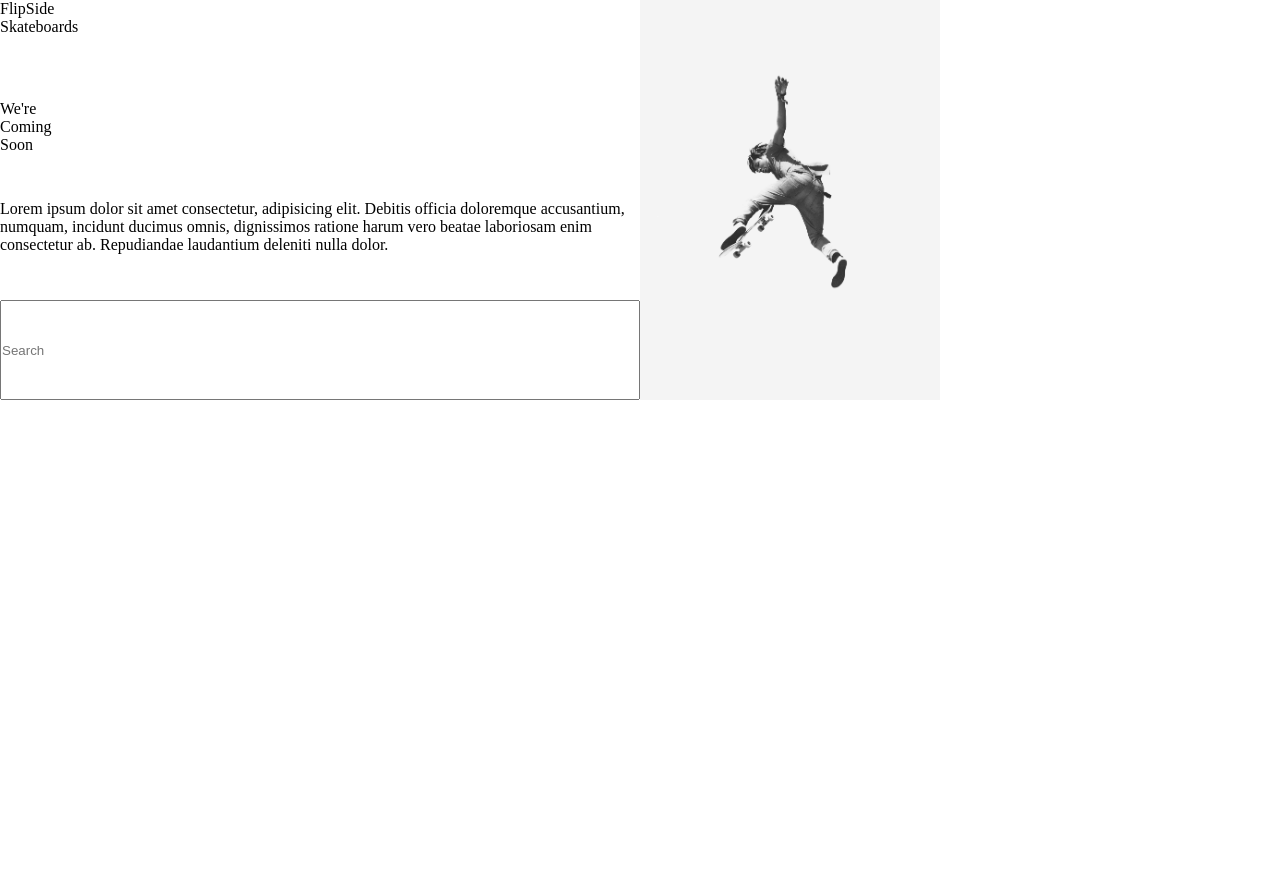
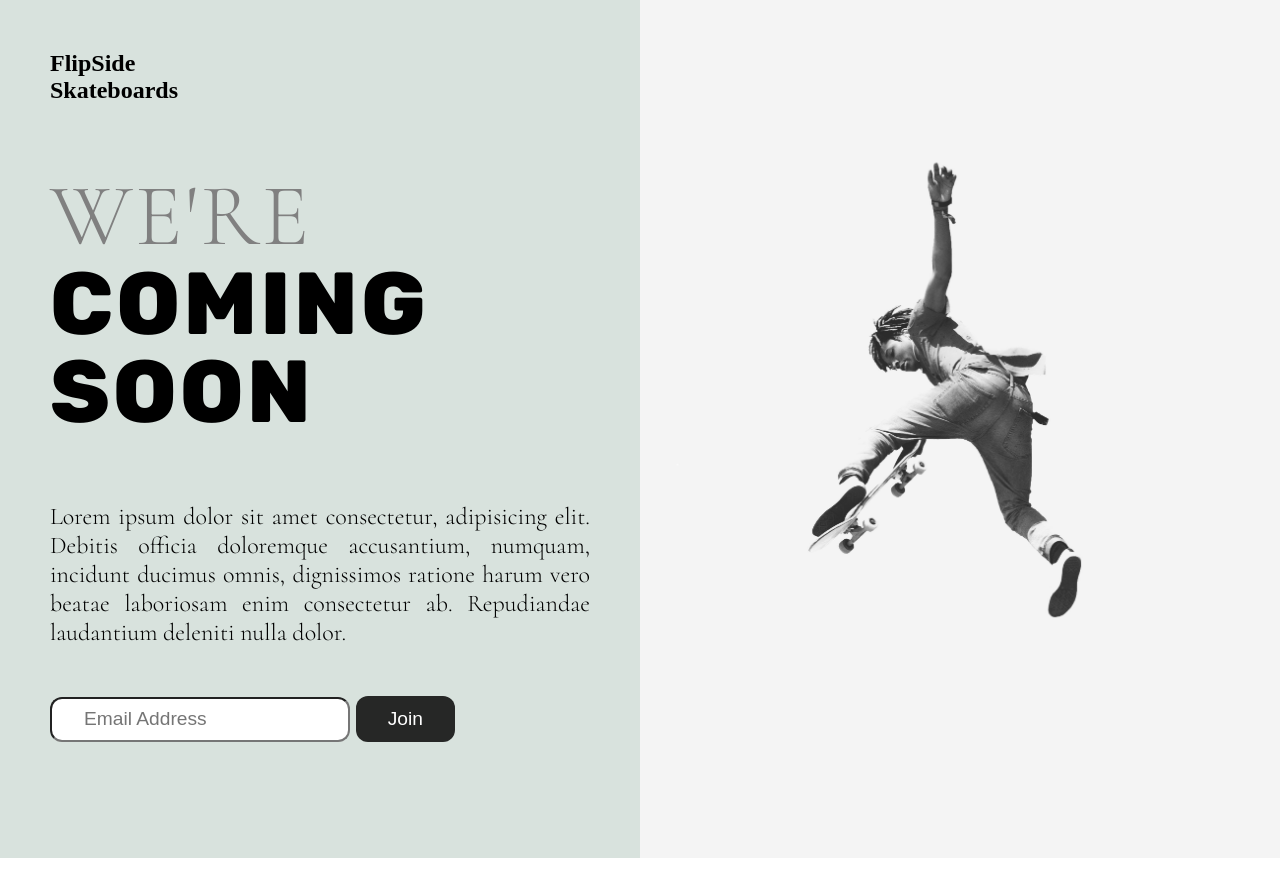
Before and after one commit to desertdev2613/FrontEndMentor_Challenges, a plain HTML site: page ComingSoon/index.html in a window 1280 px wide. Shown: the top 896 px of the page. Before the commit the page ends 800 px from the top, so only its background shows below. Drawn offline with Linux system fonts and the light colour scheme.

Commit message:
Completed Desktop view using css grid.

```diff
--- a/ComingSoon/css/styles.css
+++ b/ComingSoon/css/styles.css
@@ -1,3 +1,6 @@
+/* Google fonts */
+@import url('https://fonts.googleapis.com/css2?family=Cormorant:wght@300&family=Rubik:wght@800&display=swap');
+
 * {
     box-sizing: border-box;
     padding: 0;
@@ -7,30 +10,66 @@
 body {
     display: grid;
     grid-template-columns: 1fr 1fr;
-    grid-template-rows: repeat(4,1fr);
-    grid-template-areas: "brand-name brand-img"
-                        "coming-soon brand-img"
-                        "info-text brand-img"
-                        "search brand-img";
+    grid-template-rows: repeat(3,1fr);
+    font-size: 1.2rem;
 }
 
 img {
-    height: 400px;
-    width: auto;
+    height: 100%;
+    width: 100%;
+}
+
+.main-left {
+    background: rgb(216, 226, 221);
+    display: grid;
+    grid-template-areas: "brand-name"
+                        "coming-soon "
+                        "info-text";
+    padding: 50px;
 }
 
 .brand-name {
-    grid-area: brand-name;
-}
-
-.brand-img {
-    grid-area: brand-img;
+    font-size: 1.5rem;
+    font-weight: bolder;
 }
 
 .coming-soon {
-    grid-area: coming-soon;
+    font-family: 'Rubik', sans-serif;
+    font-size: 5.5rem;
+    line-height: 1;
+    letter-spacing: 3px;
+    text-transform: uppercase;
 }
 
-.search {
-    grid-area: search;
+.coming-soon span {
+    color: grey;
+    font-family: 'Cormorant', serif;
 }
+
+.info-text {
+    text-align: justify;
+    font-family: 'Cormorant', serif;
+    font-size: 1.5rem;
+}
+
+.em-address {
+    border-radius: 12px;
+    cursor: pointer;
+    font-size: 1.2rem;
+    height: 45px;
+    margin-top: 50px;
+    padding: 16px 32px;
+    outline: none;
+    width: 300px;
+}
+
+input[type=button]{
+    background-color: #262726;
+    border: none;
+    border-radius: 12px;
+    color: white;
+    font-size: 1.2rem;
+    padding: 12px 32px;
+    text-decoration: none;
+    cursor: pointer;
+}
--- a/ComingSoon/index.html
+++ b/ComingSoon/index.html
@@ -10,23 +10,32 @@
 
 <body>
 
-    <div class="brand-name">
-        <p>FlipSide<br />Skateboards</p>
+    <div class="main-left">
+        <div class="brand-name">
+            <p>FlipSide<br />Skateboards</p>
+        </div>
+
+        <div class="coming-soon">
+            <p><span>We're</span><br /> Coming <br /> Soon</p>
+        </div>
+
+        <div class="info-text">
+            <p>Lorem ipsum dolor sit amet consectetur, adipisicing elit. Debitis officia doloremque accusantium,
+                numquam, incidunt ducimus omnis, dignissimos ratione harum vero beatae laboriosam enim consectetur ab.
+                Repudiandae laudantium deleniti nulla dolor.</p>
+            <input type="text" placeholder="Email Address" class="em-address">
+            <input type="button" value="Join">
+        </div>
+
     </div>
 
-    <div class="coming-soon">
-        <p>We're<br /> Coming <br /> Soon</p>
+    <div class="brand-img">
+        <img src="./images/skater1.jpg" alt="Skater">
     </div>
 
-    <p class="info-text">
-        Lorem ipsum dolor sit amet consectetur, adipisicing elit. Debitis officia doloremque accusantium,
-        numquam, incidunt ducimus omnis, dignissimos ratione harum vero beatae laboriosam enim consectetur ab.
-        Repudiandae laudantium deleniti nulla dolor.
-    </p>
 
-    <input type="text" placeholder="Search" class="search">
 
-    <img src="./images/skater1.jpg" alt="Skater" class="brand-img">
+
 
 </body>
 
```
